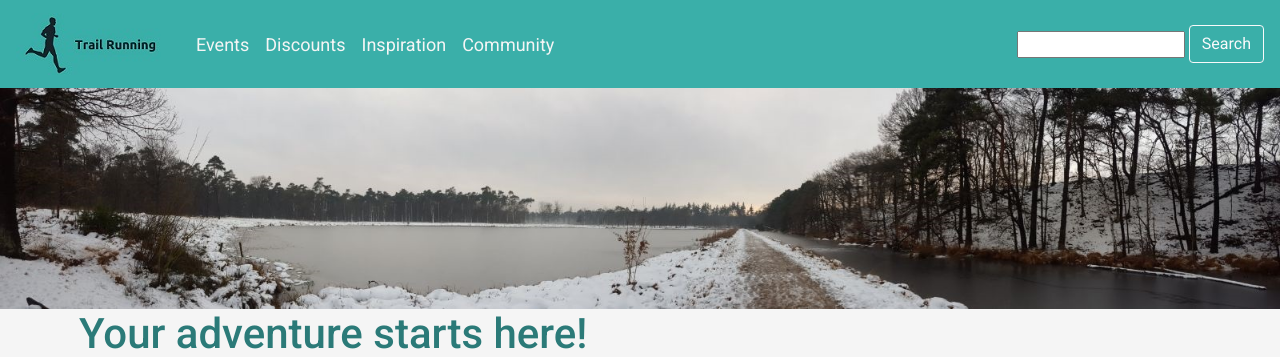
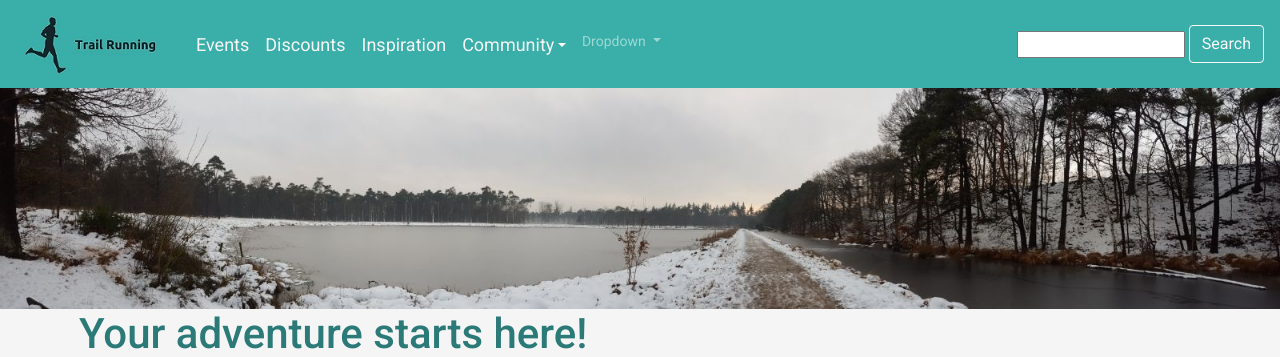
Before and after one commit to RikDuijm/trail-running, a Django app: page /home/ in a window 1280 px wide. Shown: the top 357 px of the page. Run offline with Django 3.2, Linux system fonts and the light colour scheme; some libraries are stand-ins or nearby versions.

Commit message:
updated navbar

```diff
--- a/community/templates/blogposts.html
+++ b/community/templates/blogposts.html
@@ -1,5 +1,6 @@
 {% extends 'base.html' %}
 {% block content %}
+
     {% for post in posts %}
         <div class="row">
             <div class="col-md-2 col-sm-3 text-center">
@@ -22,5 +23,6 @@
             </div>
             <hr>
         </div>
-    {% endfor %}
+
+       {% endfor %}
 {% endblock %}
--- a/django_trailrunning/settings.py
+++ b/django_trailrunning/settings.py
@@ -29,7 +29,7 @@ SECRET_KEY = os.environ.get("SECRET_KEY")
 # SECURITY WARNING: don't run with debug turned on in production!
 DEBUG = True
 
-ALLOWED_HOSTS = ['rik-duijm-trail-running.herokuapp.com']
+ALLOWED_HOSTS = ['rik-duijm-trail-running.herokuapp.com', 'localhost']
 
 # Application definition
 
--- a/static/css/custom.css
+++ b/static/css/custom.css
@@ -7,7 +7,7 @@ body {
 }
 
 .container-fluid {
-    padding-top: 88px;
+
     padding-right: 0;
     padding-left: 0;
     padding-bottom: 20px;
--- a/templates/base.html
+++ b/templates/base.html
@@ -16,7 +16,7 @@
     <div id="page-container" class="container-fluid">
 
             <header>
-                <nav class="navbar fixed-top navbar-expand-lg navbar-dark" style="background-color: #3AAFA9;">
+                <nav class="navbar sticky-top navbar-expand-lg navbar-dark" style="background-color: #3AAFA9;">
                     <button class="navbar-toggler border-white" type="button" data-toggle="collapse" data-target="#navbarSupportedContent" aria-controls="navbarSupportedContent" aria-expanded="false" aria-label="Toggle navigation">
                     <span class="navbar-toggler-icon"></span>
                     </button>
@@ -32,10 +32,24 @@
                         <li class="nav-item active">
                             <a class="nav-link" href="{% url 'new_post' %}"><span class="menu-item">Inspiration</span></a>
                         </li>
-                        <li class="nav-item active">
-                            <a class="nav-link" href="{% url 'get_posts' %}"><span class="menu-item">Community</span></a>
+                        <li class="nav-item active dropdown">
+                            <a class="nav-link dropdown-toggle" href="{% url 'get_posts' %}" id="navbarDropdown" data-toggle="dropdown" aria-haspopup="true" aria-expanded="false"><span class="menu-item">Community</span></a>
+                            <div class="dropdown-menu" aria-labelledby="navbarDropdown">
+                            <a class="dropdown-item" href="{% url 'get_posts' %}">Forum</a>
+                            <a class="dropdown-item" href="{% url 'new_post' %}">Add post</a>
+                            </div>
                         </li>
-
+                              <li class="nav-item dropdown">
+        <a class="nav-link dropdown-toggle" href="#"  role="button" data-toggle="dropdown" aria-haspopup="true" aria-expanded="false">
+          Dropdown
+        </a>
+        <div class="dropdown-menu" aria-labelledby="navbarDropdown">
+          <a class="dropdown-item" href="#">Action</a>
+          <a class="dropdown-item" href="#">Another action</a>
+          <div class="dropdown-divider"></div>
+          <a class="dropdown-item" href="#">Something else here</a>
+        </div>
+      </li>
                         </ul>
                             <form class="form-inline my-2 my-lg-0" action="">
                             <input type="text" name="query"/>&nbsp;
```
